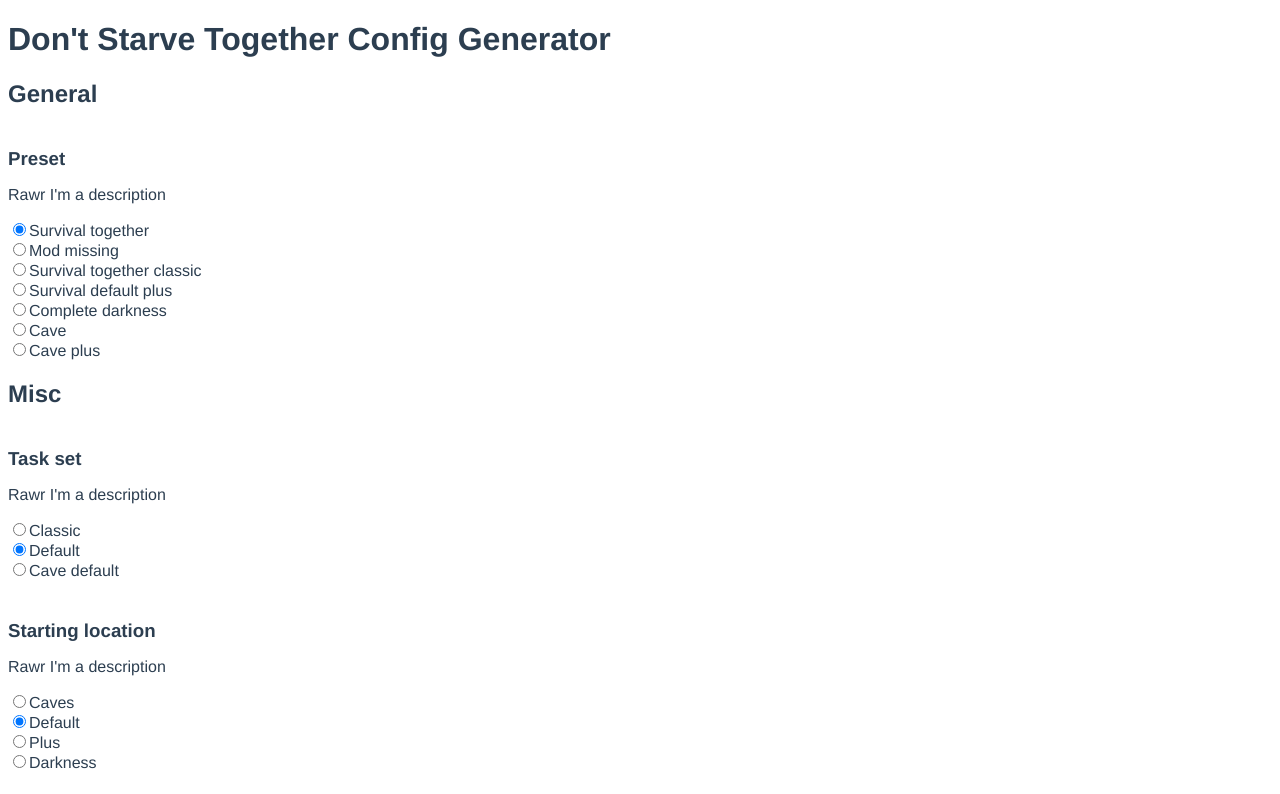
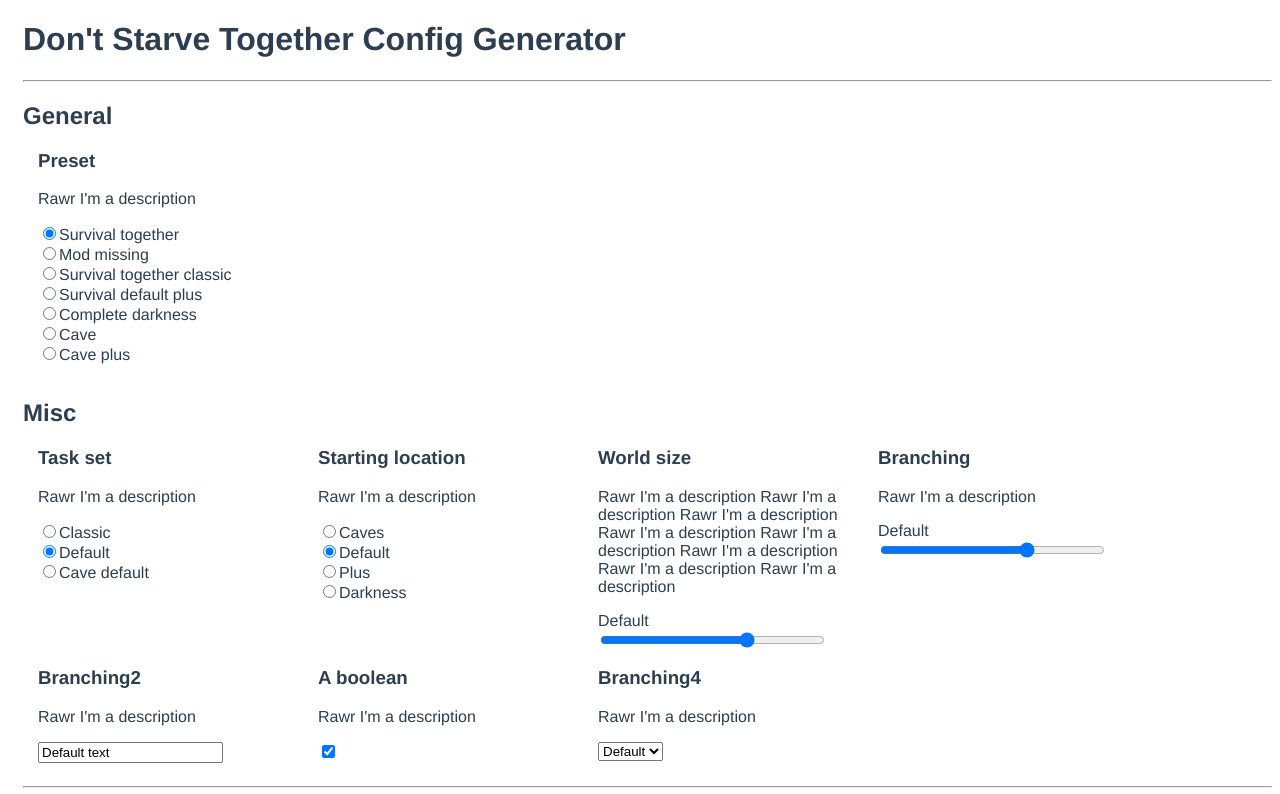
Before and after one commit to thelegendofbrian/gameconfgen, a Vue app: page / in a window 1280 px wide. Shown: the top 794 px of the page. Built offline with nearby package versions, Linux system fonts and the light colour scheme.

Commit message:
Added basic formatting

```diff
--- a/src/App.vue
+++ b/src/App.vue
@@ -1,6 +1,7 @@
 <template>
   <div id="app">
     <h1>Don't Starve Together Config Generator</h1>
+    <hr>
     <form action="/getconfig" method="get">
       <template v-for="entry in spoofData">
         <h2 :key="entry.category">{{ entry.category }}</h2>
@@ -10,6 +11,7 @@
           :config='item'
         />
       </template>
+      <hr>
       <button type="submit">Generate config</button>
     </form>
   </div>
@@ -20,7 +22,6 @@
 import Sample from './sample.json'
 
 export default {
-  name: 'App',
   data: function () {
     return {
       spoofData: Sample
@@ -40,5 +41,9 @@
   text-align: left;
   color: #2c3e50;
   margin-top: 10px;
+  margin-left: 15px;
+}
+button {
+  font-size: 1.2em;
 }
 </style>
--- a/src/components/ConfigBlock.vue
+++ b/src/components/ConfigBlock.vue
@@ -4,8 +4,8 @@
     <p>{{ config.configDesc }}</p>
 
     <template v-if="config.displayType === 0">
-      <label>{{ config.options[sliderValue].name }}</label><br>
-      <input type="range" min=0 :max="config.options.length-1" :name="config.configId" v-model="sliderValue" >
+      <label class="slider">{{ config.options[sliderValue].name }}</label><br>
+      <input type="range" class="slider" min=0 :max="config.options.length-1" :name="config.configId" v-model="sliderValue" >
     </template>
 
     <template v-if="config.displayType === 1">
@@ -57,18 +57,17 @@
 
 <!-- Add "scoped" attribute to limit CSS to this component only -->
 <style scoped>
-h3 {
-  margin: 40px 0 0;
-}
-ul {
-  list-style-type: none;
-  padding: 0;
-}
-li {
-  display: inline-block;
-  margin: 0 10px;
-}
-a {
-  color: #42b983;
-}
+  .config-block {
+    display: inline-block;
+    vertical-align: top;
+    padding: 0 15px 0 15px;
+    margin-bottom: 15px;
+    width: 250px;
+  }
+  .config-block h3 {
+    margin-top: 0;
+  }
+  input.slider {
+    width: 90%;
+  }
 </style>
--- a/src/sample.json
+++ b/src/sample.json
@@ -108,7 +108,7 @@
       },
       {
         "configName":"World size",
-        "configDesc":"Rawr I'm a description",
+        "configDesc":"Rawr I'm a description Rawr I'm a description Rawr I'm a description Rawr I'm a description Rawr I'm a description Rawr I'm a description Rawr I'm a description Rawr I'm a description",
         "configId":"world_size",
         "displayType":0,
         "defaultOption":2,
```
